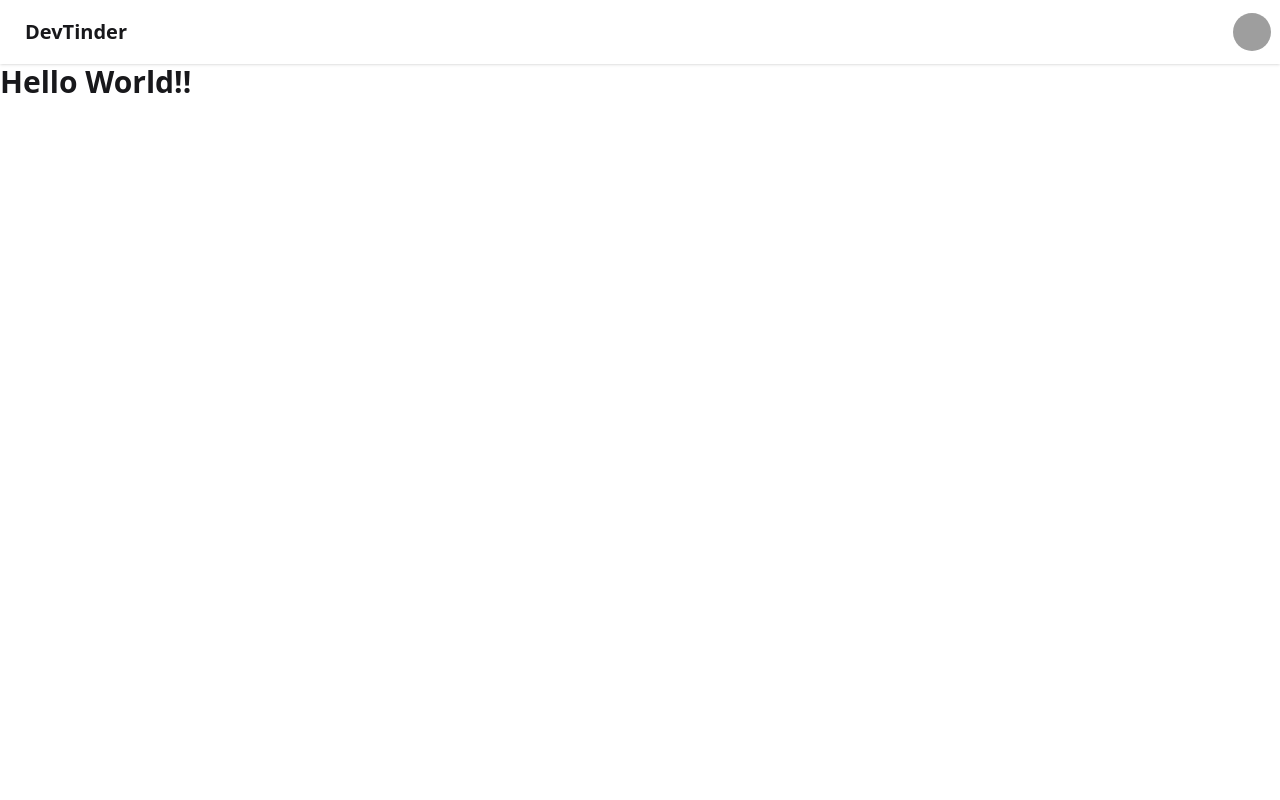
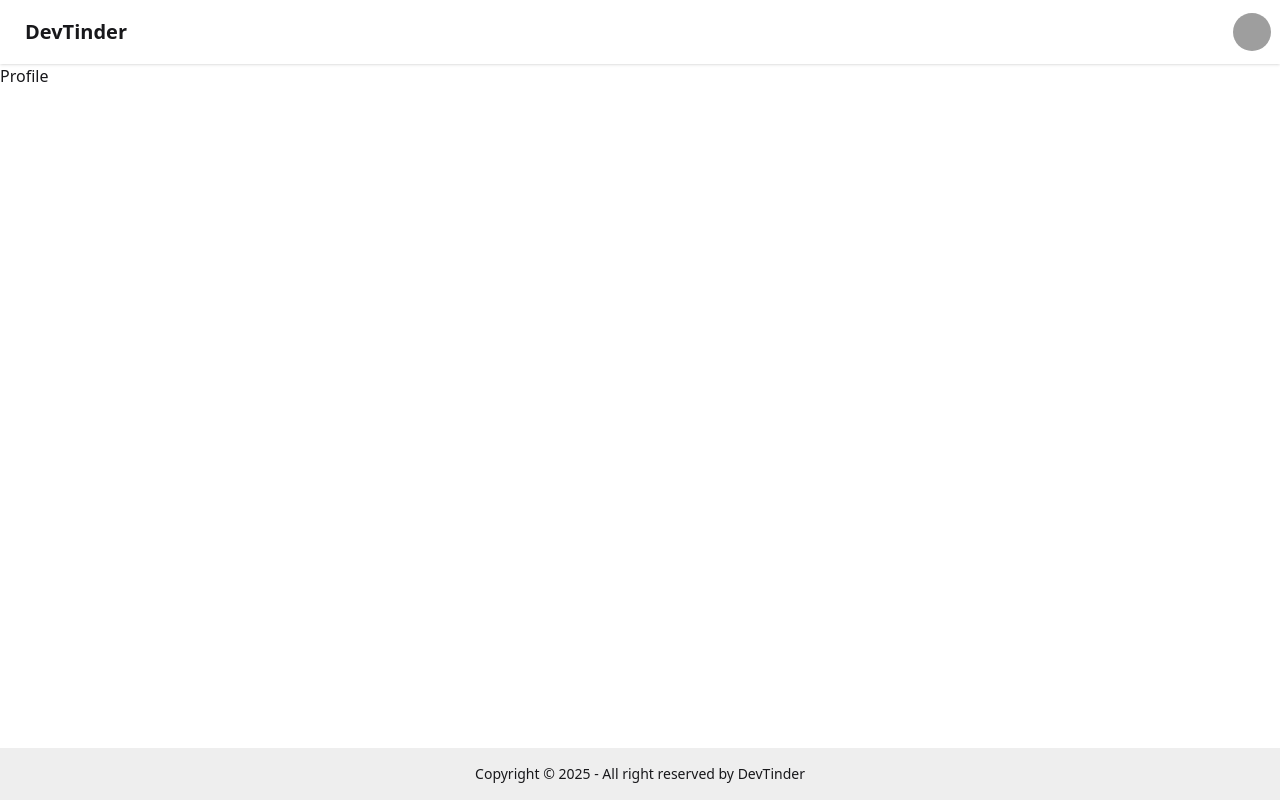
Before and after one commit to Prithul-Paul/DevTinder-Frontend----React, a React (Vite) app: page /profile in a window 1280 px wide. Built offline with nearby package versions, Linux system fonts and the light colour scheme; grey boxes are pictures that could not be loaded.

Commit message:
Setup basic components Body/Login/Profile/Footer

```diff
--- a/package.json
+++ b/package.json
@@ -13,6 +13,7 @@
     "@tailwindcss/vite": "^4.1.10",
     "react": "^19.1.0",
     "react-dom": "^19.1.0",
+    "react-router-dom": "^7.6.2",
     "tailwindcss": "^4.1.10"
   },
   "devDependencies": {
--- a/src/App.jsx
+++ b/src/App.jsx
@@ -1,40 +1,26 @@
 import { useState } from 'react'
+import NavBar from './NavBar'
+import { BrowserRouter, Route, Routes } from 'react-router-dom'
+import Body from './Body'
+import Login from './Login'
+import Profile from './Profile'
 
 
 function App() {
 
   return (
     <>
-      <div className="navbar bg-base-100 shadow-sm">
-        <div className="flex-1">
-          <a className="btn btn-ghost text-xl">DevTinder</a>
-        </div>
-        <div className="flex gap-2">
-          {/* <input type="text" placeholder="Search" className="input input-bordered w-24 md:w-auto" /> */}
-          <div className="dropdown dropdown-end">
-            <div tabIndex={0} role="button" className="btn btn-ghost btn-circle avatar">
-              <div className="w-10 rounded-full">
-                <img
-                  alt="Tailwind CSS Navbar component"
-                  src="https://img.daisyui.com/images/stock/photo-1534528741775-53994a69daeb.webp" />
-              </div>
-            </div>
-            <ul
-              tabIndex={0}
-              className="menu menu-sm dropdown-content bg-base-100 rounded-box z-1 mt-3 w-52 p-2 shadow">
-              <li>
-                <a className="justify-between">
-                  Profile
-                  {/* <span className="badge">New</span> */}
-                </a>
-              </li>
-              <li><a>Settings</a></li>
-              <li><a>Logout</a></li>
-            </ul>
-          </div>
-        </div>
-      </div>
-      <h1 className="text-3xl font-bold">Hello World!!</h1>
+      <BrowserRouter basename='/'>
+        <Routes>
+          <Route path='/' element={<Body/>} >
+            <Route path="/login" element={<Login/>}/>
+            <Route path="/profile" element={<Profile/>}/>
+          </Route>
+          {/* <Route path="/login" element={<div>Login Page</div>} /> */}
+        </Routes>
+      </BrowserRouter>
+      {/* <NavBar/> */}
+      {/* <h1 className="text-3xl font-bold">Hello World!!</h1> */}
     </>
   )
 }
--- /dev/null
+++ b/src/Body.jsx
@@ -0,0 +1,16 @@
+import React from 'react'
+import NavBar from './NavBar'
+import { Outlet } from 'react-router-dom'
+import Footer from './Footer'
+
+const Body = () => {
+  return (
+    <div className='main-cotainer'>
+        <NavBar/>
+        <Outlet/>
+        <Footer/>
+    </div>
+  )
+}
+
+export default Body
--- /dev/null
+++ b/src/Footer.jsx
@@ -0,0 +1,13 @@
+import React from 'react'
+
+const Footer = () => {
+  return (
+    <footer className="footer sm:footer-horizontal footer-center bg-base-300 text-base-content p-4 fixed bottom-0">
+        <aside>
+        <p>Copyright © {new Date().getFullYear()} - All right reserved by DevTinder</p>
+        </aside>
+    </footer>
+  )
+}
+
+export default Footer
--- /dev/null
+++ b/src/Login.jsx
@@ -0,0 +1,9 @@
+import React from 'react'
+
+const Login = () => {
+  return (
+    <div>Login</div>
+  )
+}
+
+export default Login
--- /dev/null
+++ b/src/NavBar.jsx
@@ -0,0 +1,37 @@
+import React from 'react'
+
+const NavBar = () => {
+  return (
+    <div className="navbar bg-base-100 shadow-sm">
+        <div className="flex-1">
+          <a className="btn btn-ghost text-xl">DevTinder</a>
+        </div>
+        <div className="flex gap-2">
+          {/* <input type="text" placeholder="Search" className="input input-bordered w-24 md:w-auto" /> */}
+          <div className="dropdown dropdown-end">
+            <div tabIndex={0} role="button" className="btn btn-ghost btn-circle avatar">
+              <div className="w-10 rounded-full">
+                <img
+                  alt="Tailwind CSS Navbar component"
+                  src="https://img.daisyui.com/images/stock/photo-1534528741775-53994a69daeb.webp" />
+              </div>
+            </div>
+            <ul
+              tabIndex={0}
+              className="menu menu-sm dropdown-content bg-base-100 rounded-box z-1 mt-3 w-52 p-2 shadow">
+              <li>
+                <a className="justify-between">
+                  Profile
+                  {/* <span className="badge">New</span> */}
+                </a>
+              </li>
+              <li><a>Settings</a></li>
+              <li><a>Logout</a></li>
+            </ul>
+          </div>
+        </div>
+    </div>
+  )
+}
+
+export default NavBar
--- /dev/null
+++ b/src/Profile.jsx
@@ -0,0 +1,9 @@
+import React from 'react'
+
+const Profile = () => {
+  return (
+    <div>Profile</div>
+  )
+}
+
+export default Profile
```
Also changed, not shown: 1 other file (tests, documents, lock files or other folders).
